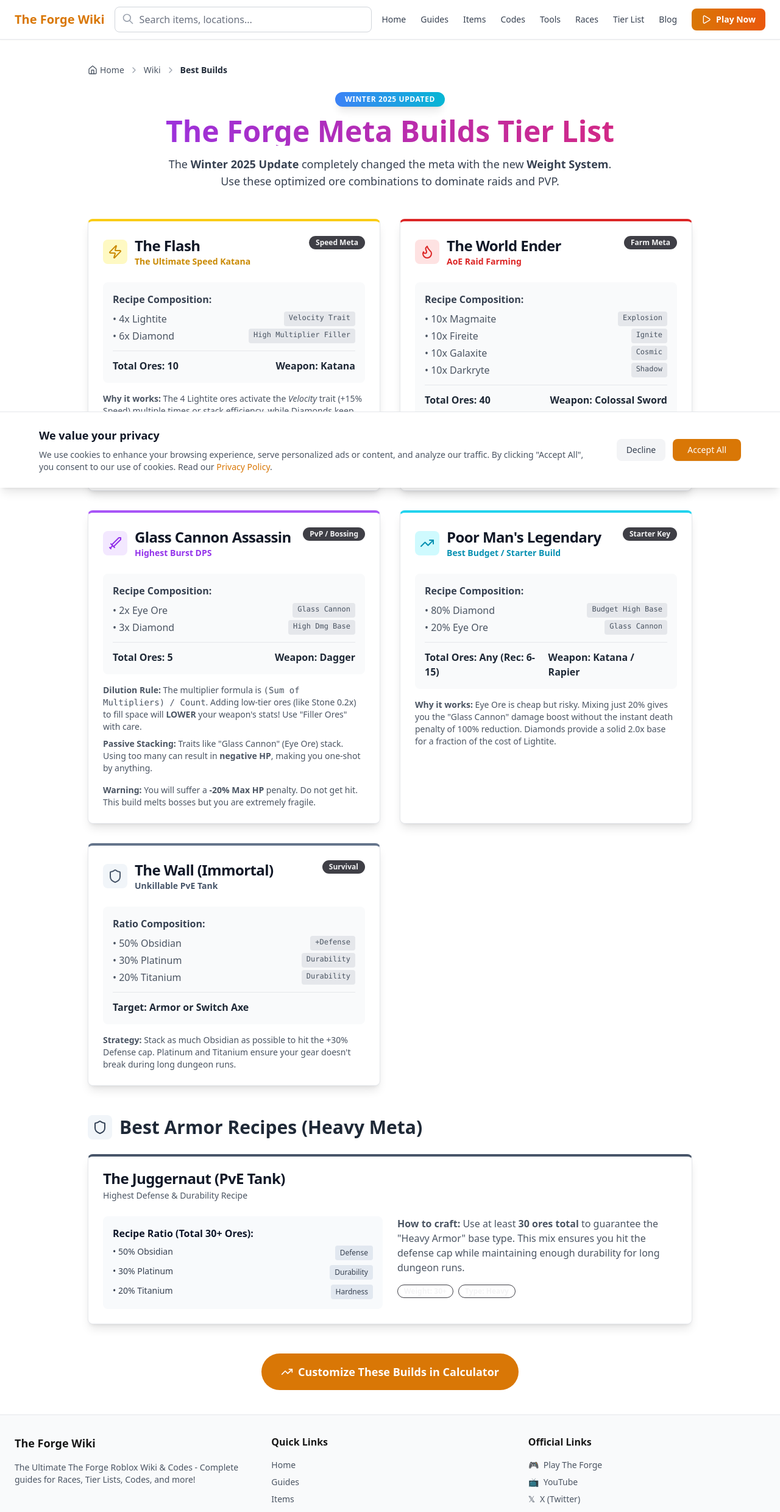
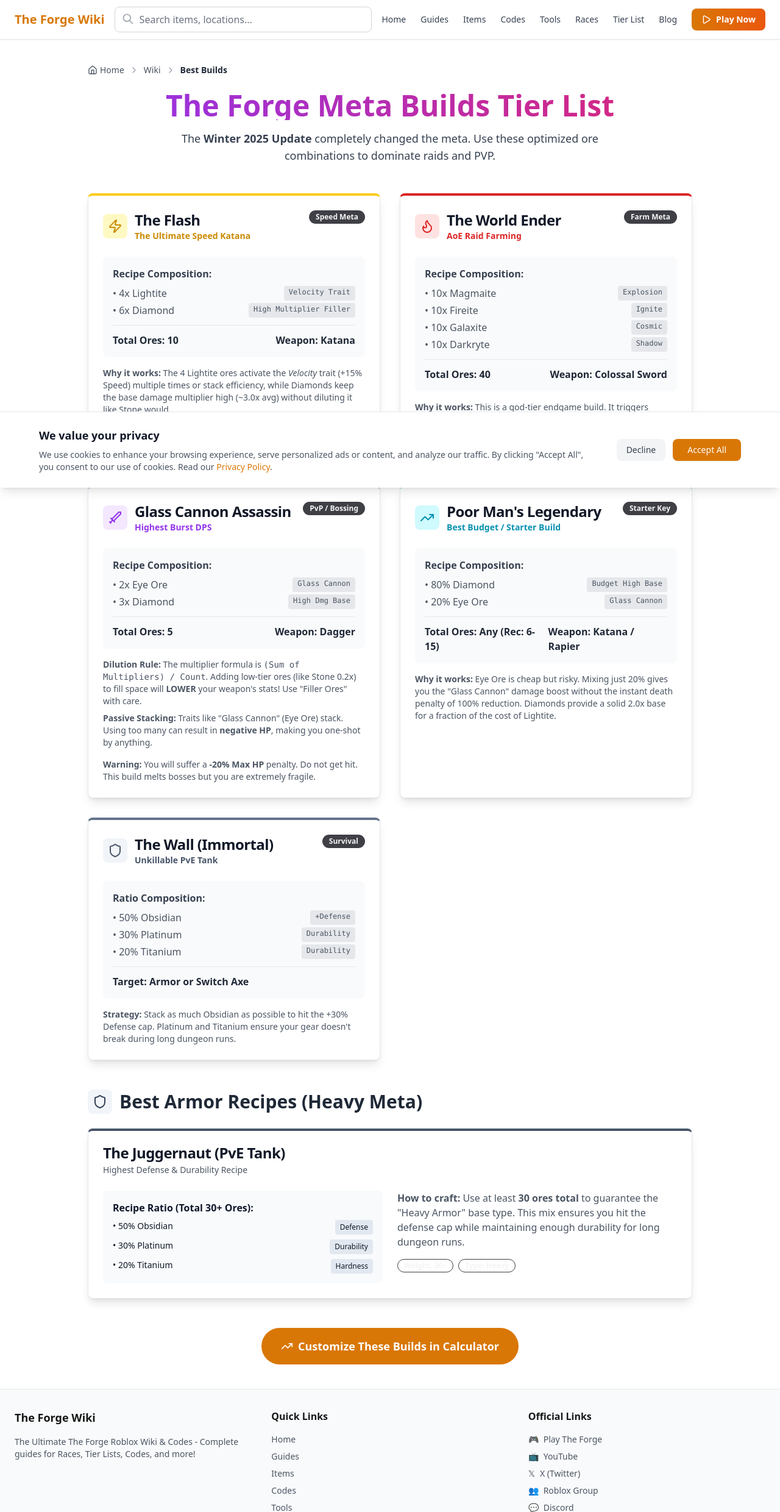
Before and after one commit to baiqwe/thefore, a Next.js app: page /wiki/best-builds in a window 1280 px wide. Shown: the top 2480 px of the page at 61% size. Built offline with nearby package versions, Linux system fonts and the light colour scheme.

Commit message:
fix: escape double quotes in best-builds page

```diff
--- a/src/app/wiki/best-builds/page.tsx
+++ b/src/app/wiki/best-builds/page.tsx
@@ -83,15 +83,11 @@ export default function BestBuildsPage() {
             />
 
             <div className="mb-12 text-center">
-                <div className="inline-block px-4 py-1 mb-4 text-xs font-bold tracking-wider text-white uppercase bg-gradient-to-r from-blue-500 to-cyan-500 rounded-full shadow-lg animate-pulse">
-                    Winter 2025 Updated
-                </div>
                 <h1 className="text-4xl md:text-5xl font-extrabold mb-4 bg-clip-text text-transparent bg-gradient-to-r from-purple-600 to-pink-600">
                     The Forge Meta Builds Tier List
                 </h1>
                 <p className="text-gray-700 text-lg max-w-3xl mx-auto">
-                    The <strong>Winter 2025 Update</strong> completely changed the meta with the new <strong>Weight System</strong>.
-                    <br />
+                    The <strong>Winter 2025 Update</strong> completely changed the meta.
                     Use these optimized ore combinations to dominate raids and PVP.
                 </p>
             </div>
@@ -269,6 +265,7 @@ export default function BestBuildsPage() {
 
             </div>
 
+            {/* 新增的 Armor Section - 已修复引号转义 */}
             <div className="mt-12 mb-8">
                 <div className="flex items-center gap-3 mb-6">
                     <div className="p-2 bg-slate-100 rounded-lg">
@@ -286,14 +283,14 @@ export default function BestBuildsPage() {
                         <div className="grid md:grid-cols-2 gap-6">
                             <div className="bg-slate-50 p-4 rounded-lg">
                                 <h4 className="font-bold text-slate-900 mb-2">Recipe Ratio (Total 30+ Ores):</h4>
-                                <ul className="space-y-2 text-sm text-gray-700">
+                                <ul className="space-y-2 text-sm">
                                     <li className="flex justify-between"><span>• 50% Obsidian</span> <span className="text-xs bg-slate-200 px-2 py-1 rounded">Defense</span></li>
                                     <li className="flex justify-between"><span>• 30% Platinum</span> <span className="text-xs bg-slate-200 px-2 py-1 rounded">Durability</span></li>
                                     <li className="flex justify-between"><span>• 20% Titanium</span> <span className="text-xs bg-slate-200 px-2 py-1 rounded">Hardness</span></li>
                                 </ul>
                             </div>
                             <div>
-                                <p className="text-gray-600 mb-2"><strong>How to craft:</strong> Use at least <strong>30 ores total</strong> to guarantee the "Heavy Armor" base type. This mix ensures you hit the defense cap while maintaining enough durability for long dungeon runs.</p>
+                                <p className="text-gray-600 mb-2"><strong>How to craft:</strong> Use at least <strong>30 ores total</strong> to guarantee the &quot;Heavy Armor&quot; base type. This mix ensures you hit the defense cap while maintaining enough durability for long dungeon runs.</p>
                                 <div className="flex gap-2 mt-4">
                                     <Badge variant="outline">Weight: 30+</Badge>
                                     <Badge variant="outline">Type: Heavy</Badge>
```
